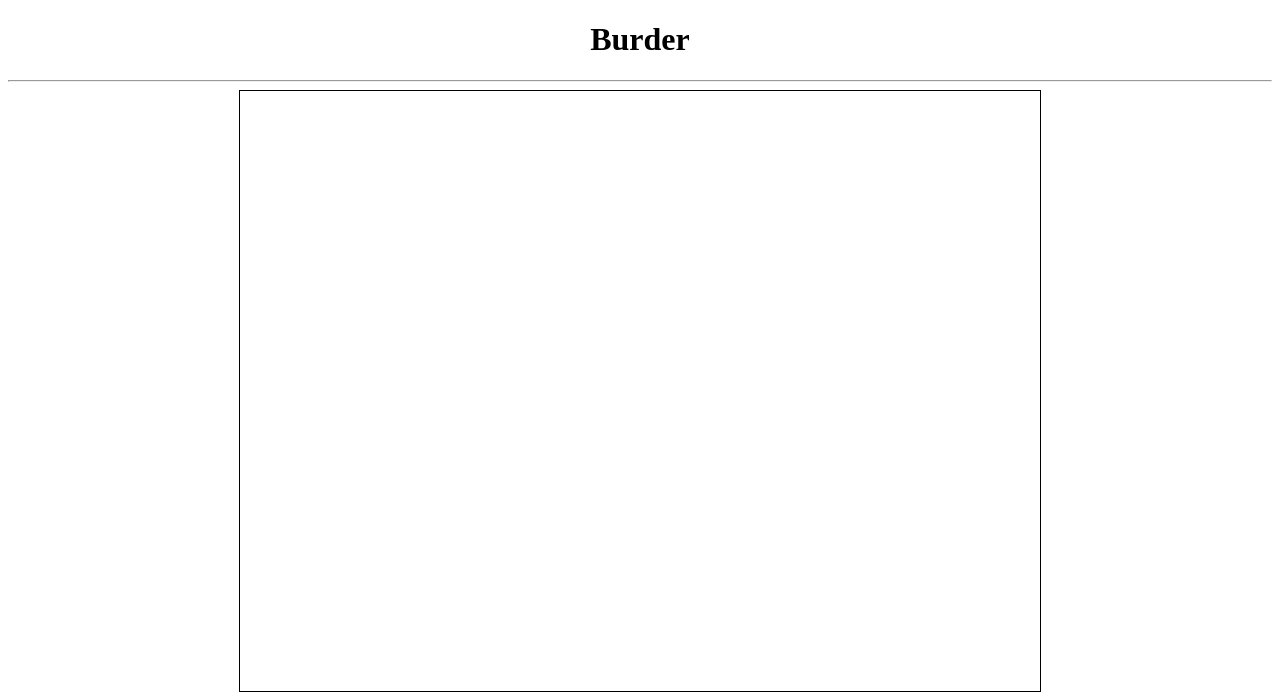
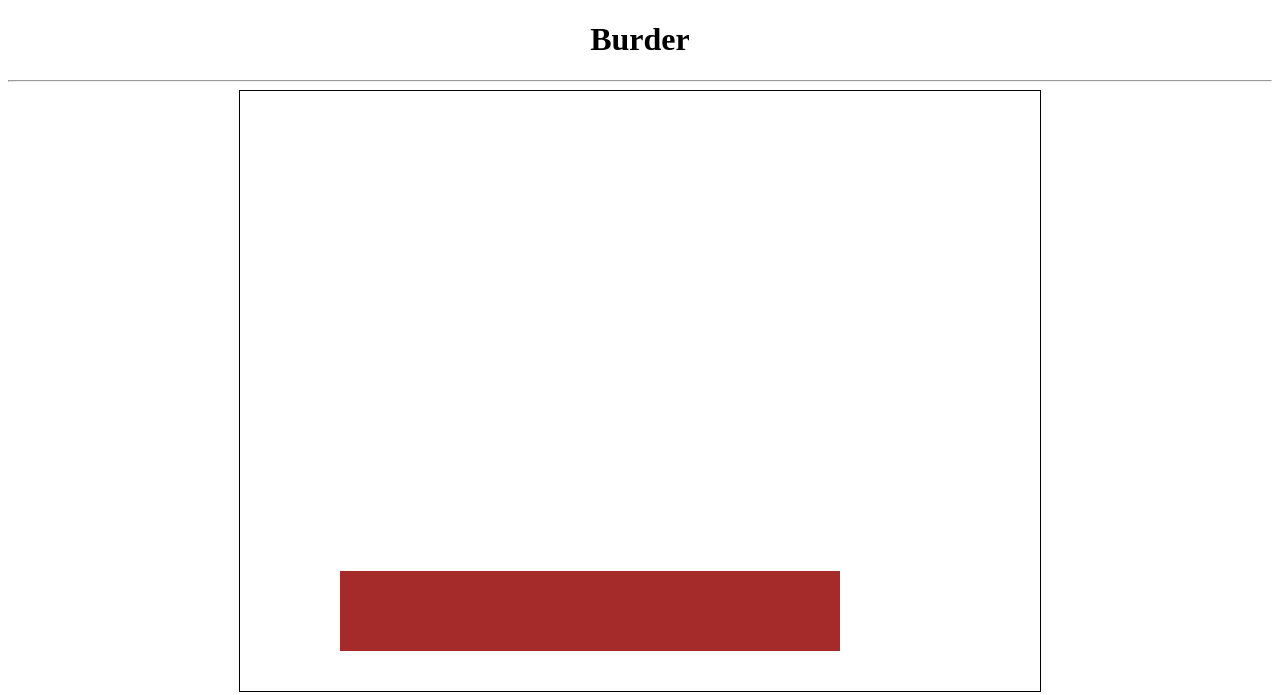
Before and after one commit to Nodnarb12500/burder, a plain HTML site: page index.html in a window 1280 px wide. Drawn offline with Linux system fonts and the light colour scheme.

Commit message:
adding features more slowly now instead of rushing

```diff
--- a/index.html
+++ b/index.html
@@ -15,7 +15,7 @@
 
     </head>
 
-    <body class="center">
+    <body class="center" onload="startGame()">
 
         <main>
             <h1>Burder</h1>
@@ -23,7 +23,7 @@
         </main>
 
         <section id="gameArea">
-            <canvas id="gameCanvas" width="800" height="600"></Canvas>
+            <!-- <canvas id="gameCanvas"></Canvas> -->
         </section>
 
     </body>
--- a/resources/js/burder.js
+++ b/resources/js/burder.js
@@ -1,46 +1,60 @@
 // Variables
 var player;
 var thrownLog;
+
 var birds = [];
-var backgroundImg;
-var backgroundSnd;
 var birdSquishSnd;
 
+var backgroundImg;
+var backgroundMusic;
+
+var scoreBoard;
+
 function startGame() {
+    // debug thing for no reason
     console.log("game started!");
+
+    //start game
+    gameCanvas.start();
+    thrownLog = new component(500, 80, "brown", 100, 600 - 120);
 }
 
+/*
+var gameCanvas = {
+    canvas : document.createElement("canvas"), // Makes Canvas
 
-var gameArea = {
+        // Set Resolution
+        // TODO
+        //   - Make this variable to change to the viewers screen
 
-    // Get the Canvas
-    canvas : document.getElementById("gameCanvas"),
 
-    start : () => {
-        // Set Resolution
-        /* TODO
-            - Make this variable to change to the viewers screen
-        */
+    start : function() {
+        this.canvas.id = "gameCanvas";
+
         this.canvas.width = 800;
         this.canvas.height = 600;
 
-        this.context = this.canvas.getCanvas("2d");
+        this.context = this.canvas.getContext("2d");
+        document.getElementById("gameArea").appendChild(this.canvas, document.body.childNodes[0]);
+        this.frameNo = 0;
+        this.interval = setInterval(updateGameArea, 20); // apperently 50 fps?
 
     },
 
-    clear : () => {
-
+    clear : function() {
+        this.context.clearRect(0, 0, this.canvas.width, this.canvas.height);
     },
 
-    stop : () => {
+    stop : function() {
+        clearInterval(this.interval);
 
     }
 
 }
 
 function component(width, height, color, x, y, type) {
-    this.type = this;
-    if (this == "image" || type == "background") {
+    this.type = type;
+    if (type == "image" || type == "background") {
         this.image = new Image();
         this.image.src = color;
 
@@ -65,8 +79,8 @@ function component(width, height, color, x, y, type) {
     // Bounce - proby wont use
     this.bounce = 0.6;
 
-    this.update = () => {
-        ctx.gameArea.context;
+    this.update = function () {
+        ctx = gameCanvas.context;
 
         if (this.type == "text") {
             // ScoreBoard
@@ -75,12 +89,110 @@ function component(width, height, color, x, y, type) {
             ctx.fillText(this.text, this.x, this.y);
         } else if (type == "image" || type == "background") {
             // backgrounds and Image
-            ctx.drawImage(this.image, this.x + this.y, this.y, this.width, this.height);
+            if (type == background) {
+                ctx.drawImage(this.image, this.x, + this.width, this.y, this.width, this.height);
+            } else {
+                ctx.drawImage(this.image, this.x, this.y, this.width, this.height);
+            }
+
         } else {
-            ctx.fillStyle = color;
-            ctx.Rect(this.x, this.y, this.width, this.height);
+
         }
 
+        ctx.fillStyle = color;
+        ctx.fillRect(this.x, this.y, this.width, this.height);
+
+    }
+    this.newPos = function() {
+        if (this.type == "background") {
+            // stop background from moving
+            this.gravity = 0;
+        }
+        this.gravitySpeed += this.gravity;
+        this.x += this.speedX;
+        this.y += this.speedY + this.gravitySpeed;
+        this.hitBottom();
+
+        if (this.type == "background") {
+            if (this.x == -(this.width)) {
+                this.x = 0;
+            }
+        }
+    }
+
+    this.hitBottom = function() {
+        var rockBottom = gameArea.canvas.height - this.height;
+        if (this.y > rockBottom) {
+            this.y = rockBottom;
+            this.gravitySpeed = -(this.gravitySpeed * this.bounce);
+        }
     }
 
 }
+*/
+
+
+var gameCanvas = {
+    canvas : document.createElement("canvas"),
+    start : function() {
+        this.canvas.id = "gameCanvas";
+        // Canvas Size | TODO make scale with screen size
+        this.canvas.width = 800;
+        this.canvas.height = 600;
+
+        this.context = this.canvas.getContext("2d");
+        document.getElementById("gameArea").appendChild(this.canvas, document.body.childNodes[0]);
+        this.interval = setInterval(updateGameArea, 20);
+
+    },
+    clear : function() {
+        this.context.clearRect(0, 0, this.canvas.width, this.canvas.height);
+    }
+}
+
+
+function component(width, height, color, x, y) {
+    this.width = width;
+    this.height = height;
+    this.x = x;
+    this.y = y;
+    this.update = function() {
+        ctx = gameCanvas.context;
+        ctx.fillStyle = color;
+        ctx.fillRect(this.x, this.y, this.width, this.height);
+    }
+
+}
+
+
+function updateGameArea() {
+    gameCanvas.clear();
+
+    //thrownLog.x += 1;
+
+    //thrownLog.newPos();
+    thrownLog.update();
+}
+/*
+function sound(src) {
+    this.sound = document.createElement(audio);
+    this.sound.src = src;
+    this.sound.setAttribute("preload", "auto");
+    this.sound.setAttribute("controls", "none");
+    this.sound.style.display = none;
+    document.body.appendChild(this.sound);
+    this.play = () => {
+        this.sound.play();
+    },
+    this.stop = () => {
+        this.sound.pause();
+    }
+}
+
+function everyinterval(n) {
+    if ((gameArea.frameNo/ n) % 1 == 0) {
+        return true;
+    }
+    return false;
+}
+*/
```
